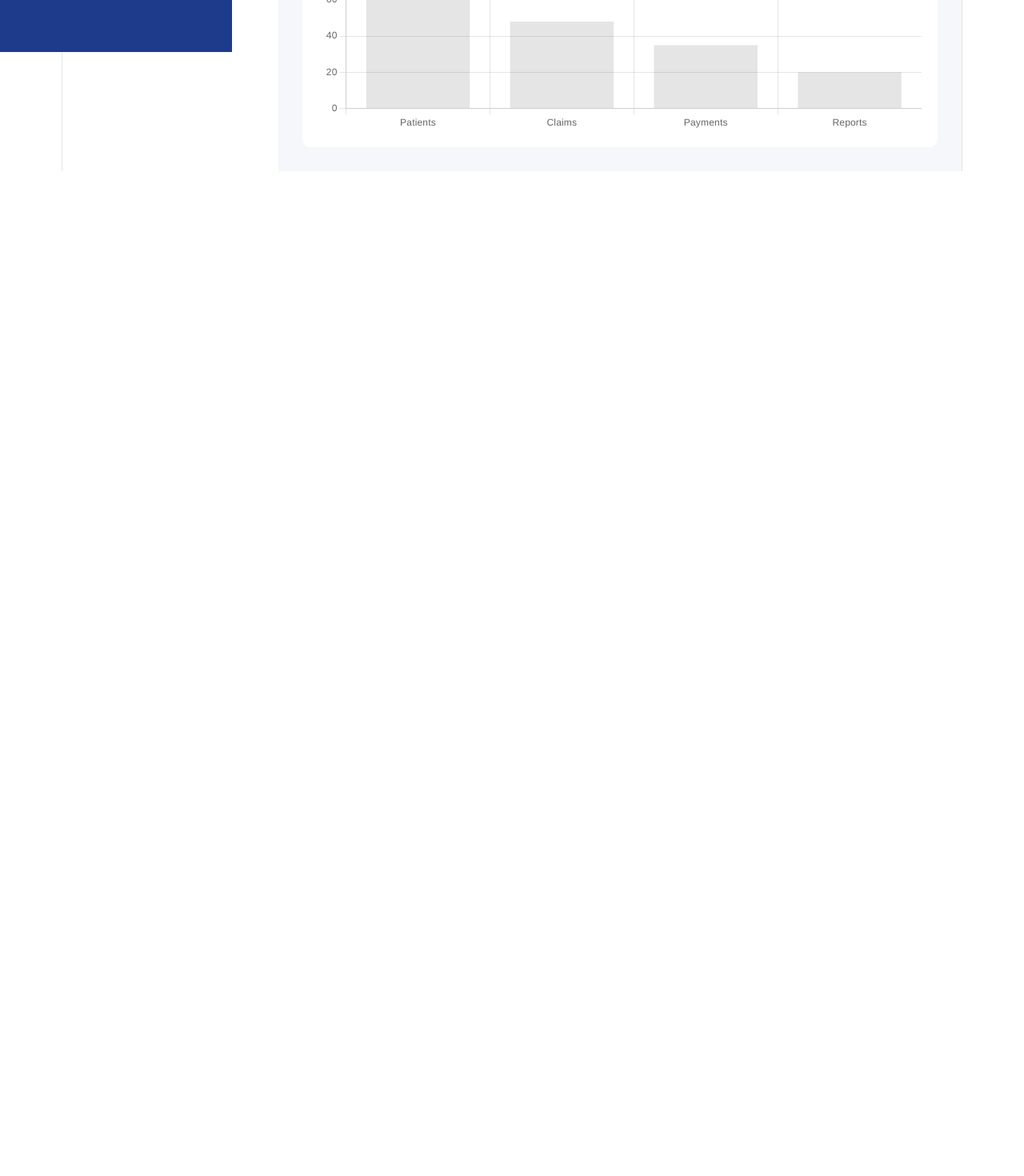
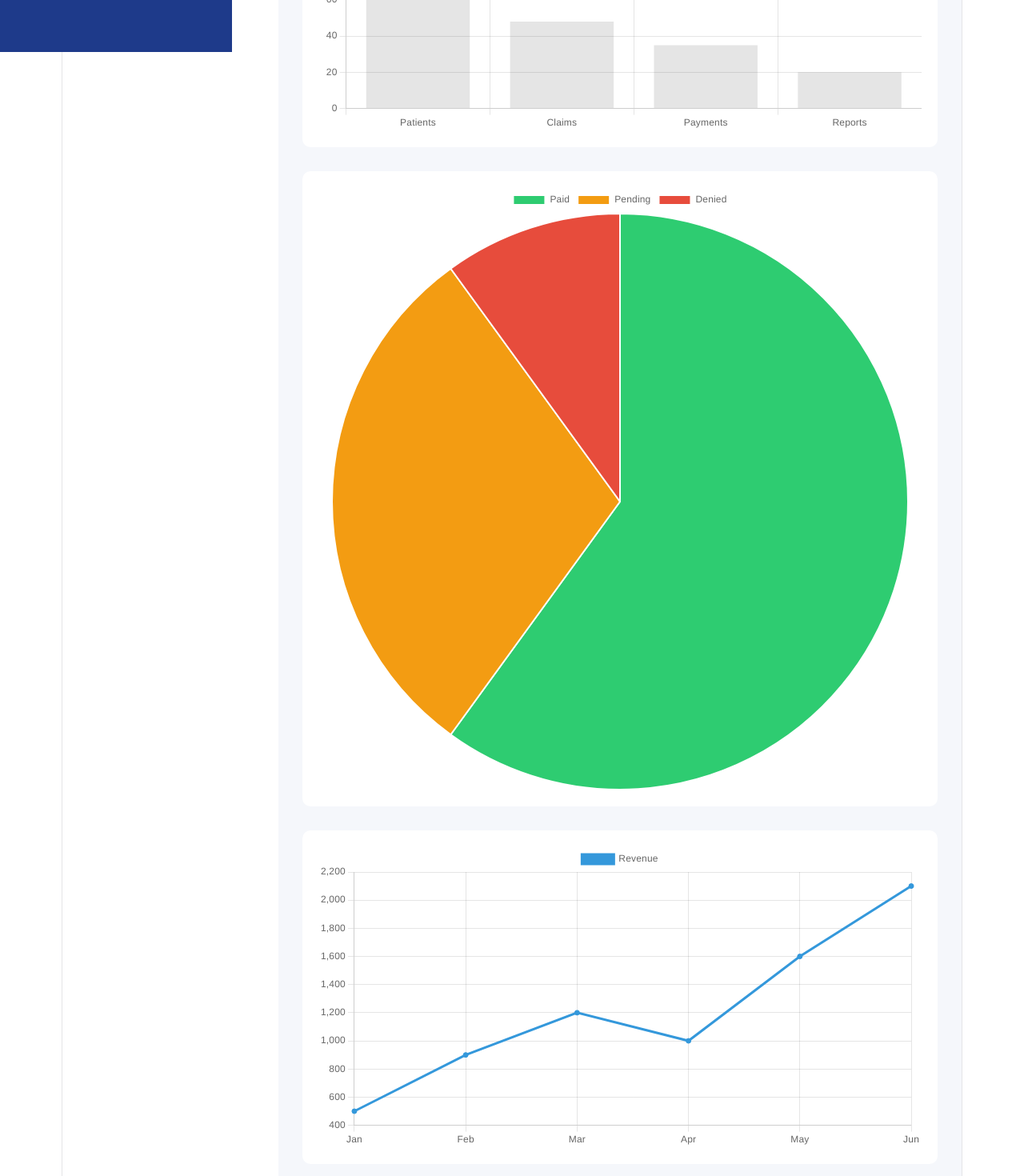
Before and after one commit to ehsankiani222-cloud/MediGenieAI, a React (Vite) app: page /reports in a window 1280 px wide. Shown: the part 775-2245 px from the top of the page at 80% size. Before the commit the page ends 989 px from the top, so only its background shows below. Built offline with nearby package versions, Linux system fonts and the light colour scheme.

Commit message:
Professional Reports Charts

```diff
--- a/src/components/charts/LineChart.jsx
+++ b/src/components/charts/LineChart.jsx
@@ -0,0 +1,63 @@
+import {
+  Chart as ChartJS,
+  CategoryScale,
+  LinearScale,
+  PointElement,
+  LineElement,
+  Tooltip,
+  Legend,
+} from "chart.js";
+
+import { Line } from "react-chartjs-2";
+
+ChartJS.register(
+  CategoryScale,
+  LinearScale,
+  PointElement,
+  LineElement,
+  Tooltip,
+  Legend
+);
+
+function LineChart() {
+  const data = {
+    labels: [
+      "Jan",
+      "Feb",
+      "Mar",
+      "Apr",
+      "May",
+      "Jun",
+    ],
+    datasets: [
+      {
+        label: "Revenue",
+        data: [
+          500,
+          900,
+          1200,
+          1000,
+          1600,
+          2100,
+        ],
+        borderColor: "#3498db",
+        backgroundColor: "#3498db",
+      },
+    ],
+  };
+
+  return (
+    <div
+      style={{
+        background: "#fff",
+        padding: "20px",
+        borderRadius: "10px",
+        marginTop: "30px",
+      }}
+    >
+      <Line data={data} />
+    </div>
+  );
+}
+
+export default LineChart;
--- a/src/components/charts/PieChart.jsx
+++ b/src/components/charts/PieChart.jsx
@@ -0,0 +1,50 @@
+import {
+  Chart as ChartJS,
+  ArcElement,
+  Tooltip,
+  Legend,
+} from "chart.js";
+
+import { Pie } from "react-chartjs-2";
+
+ChartJS.register(
+  ArcElement,
+  Tooltip,
+  Legend
+);
+
+function PieChart() {
+  const data = {
+    labels: [
+      "Paid",
+      "Pending",
+      "Denied",
+    ],
+    datasets: [
+      {
+        label: "Claims",
+        data: [60, 30, 10],
+        backgroundColor: [
+          "#2ecc71",
+          "#f39c12",
+          "#e74c3c",
+        ],
+      },
+    ],
+  };
+
+  return (
+    <div
+      style={{
+        background: "#fff",
+        padding: "20px",
+        borderRadius: "10px",
+        marginTop: "30px",
+      }}
+    >
+      <Pie data={data} />
+    </div>
+  );
+}
+
+export default PieChart;
--- a/src/pages/Reports.jsx
+++ b/src/pages/Reports.jsx
@@ -2,7 +2,10 @@ import Sidebar from "../components/Sidebar";
 import Navbar from "../components/Navbar";
 import PageHeader from "../components/PageHeader";
 import StatCard from "../components/StatCard";
+
 import BarChart from "../components/charts/BarChart";
+import PieChart from "../components/charts/PieChart";
+import LineChart from "../components/charts/LineChart";
 
 function Reports() {
   return (
@@ -32,6 +35,10 @@ function Reports() {
         </div>
 
         <BarChart />
+
+        <PieChart />
+
+        <LineChart />
       </div>
     </div>
   );
```
